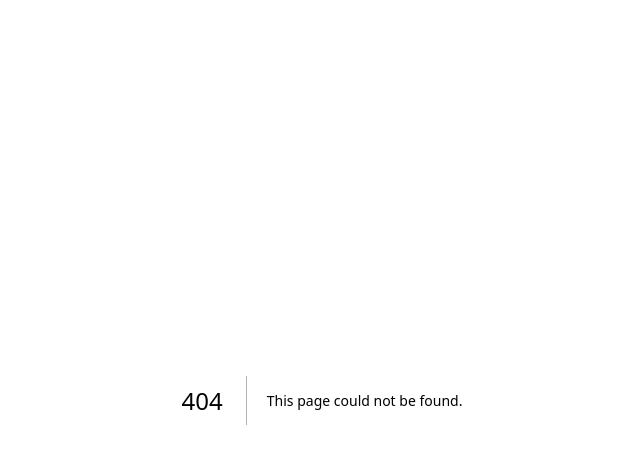
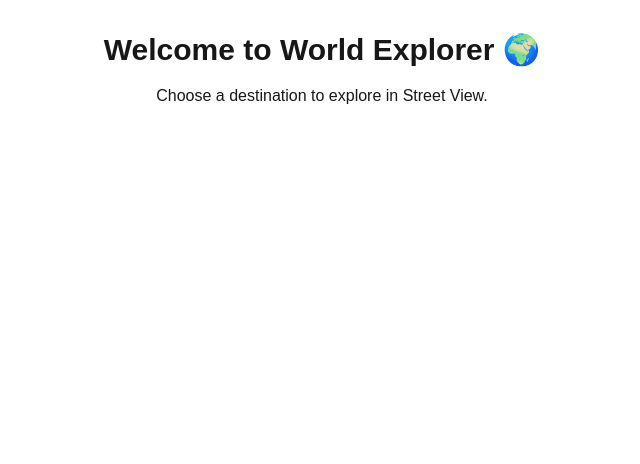
Before and after one commit to TheClayFerg/WorldWideWonders, a Next.js app in the folder mapproject/: page /about in a window 1280 px wide. Before the commit this address had no page. Shown: the top 464 px of the page, without its empty margins (318-958 px from the left). Built offline with nearby package versions, Linux system fonts and the light colour scheme.

Commit message:
updating gitignore and adding route folders

```diff
--- /dev/null
+++ b/mapproject/app/about/page.js
@@ -0,0 +1,8 @@
+export default function About() {
+  return (
+    <div className="p-8 text-center">
+      <h1 className="text-3xl font-bold">Welcome to World Explorer 🌍</h1>
+      <p className="mt-4">Choose a destination to explore in Street View.</p>
+    </div>
+  );
+}
--- a/mapproject/app/page.js
+++ b/mapproject/app/page.js
@@ -13,7 +13,6 @@ var places = [
 ]
 
 let currentPlace = places[Math.floor(Math.random() * (places.length))]
-currentPlace = places[2]
 let coordinates = currentPlace[0]
 let place = currentPlace[1].location
 
```
Also changed, not shown: mapproject/app/login/page.js (added), mapproject/app/scores/page.js (added), 1 other file (tests, documents, lock files or other folders).
